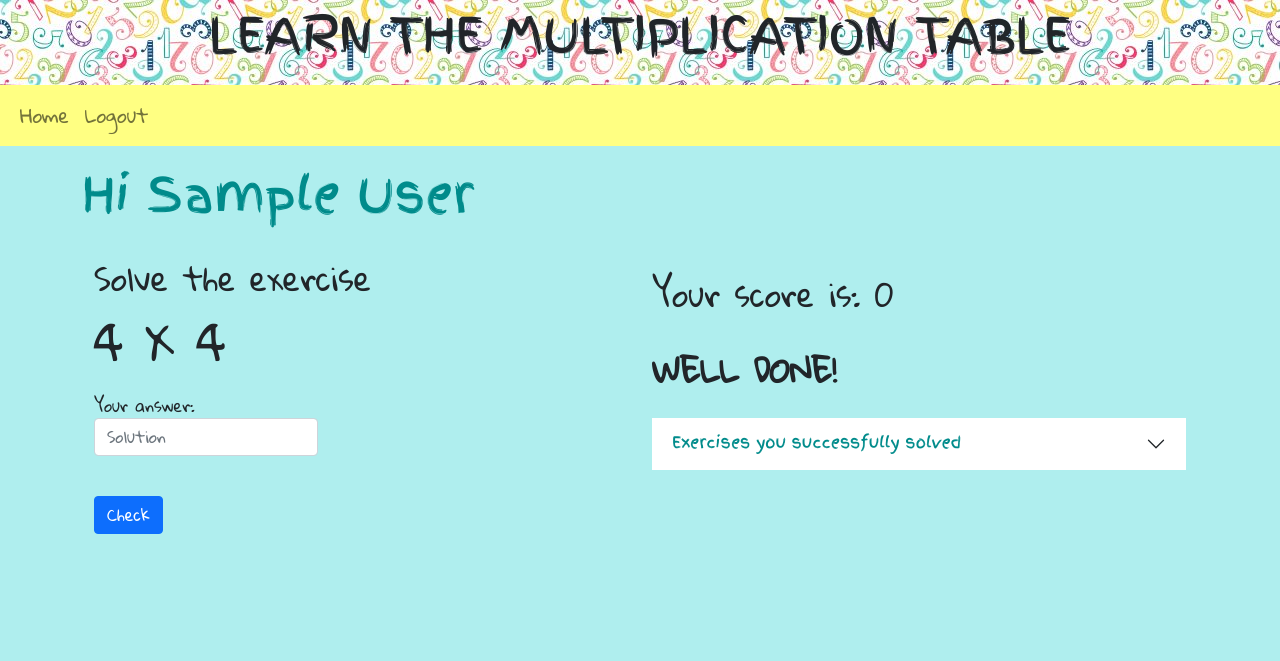
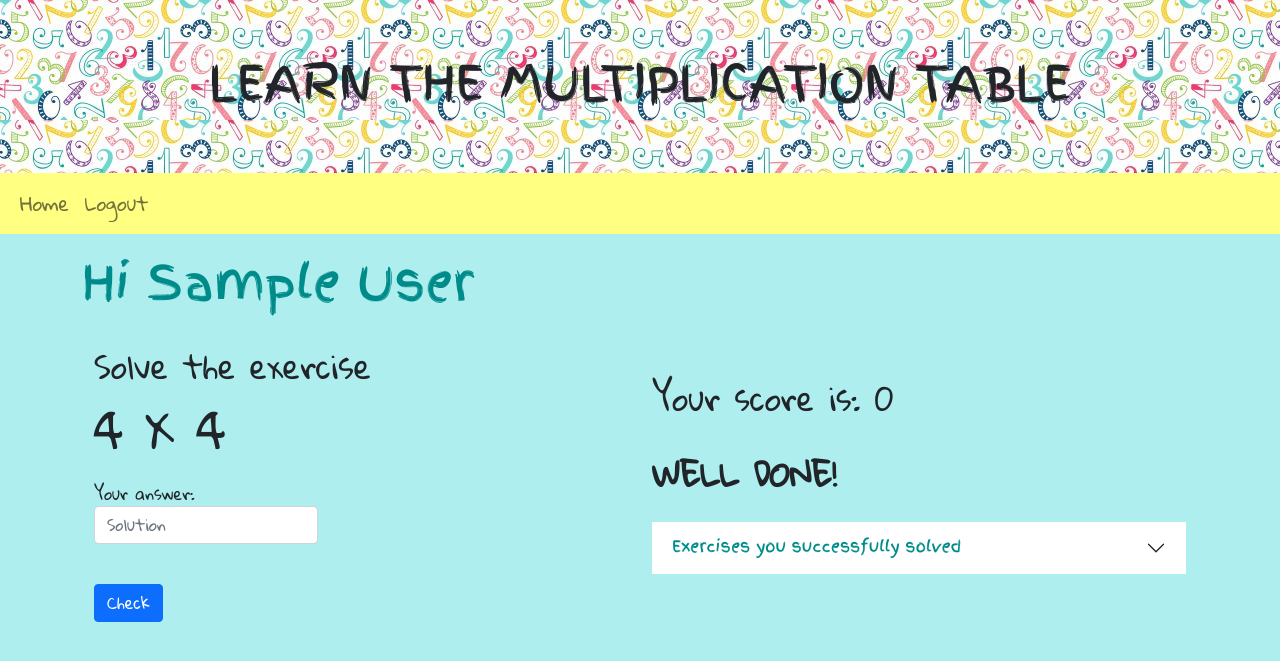
Before and after one commit to RuthMahallaMilano/multiplication_app, a Flask app: page / in a window 1280 px wide. Shown: the top 661 px of the page. Run offline with Flask 2, Linux system fonts and the light colour scheme; the visitor is signed in with stand-in values (Sample User, id 1); data comes from the database, SQL or seed files in the repository.

Commit message:
fix css 2

```diff
--- a/static/styles.css
+++ b/static/styles.css
@@ -16,6 +16,19 @@
 }
 
 
+@media screen and (min-width: 600px) {
+    .col1 {
+      width: 50%;
+      float: left;
+    }
+
+    .col2 {
+      width: 50%;
+      float: right;
+    }
+}
+
+
 header {
     overflow: hidden;
     background-image: url('background.jpg');
@@ -27,6 +40,7 @@ header h1 {
     font-size: 3em;
     padding: 0.2em;
     text-align: center;
+    margin: 1em;
 }
 
 
@@ -95,18 +109,5 @@ body {
 
 
 .col2 {
-    margin-top: 1em;
+    margin-top: 2em;
 }
-
-
-@media screen and (min-width: 600px) {
-    .col1 {
-      width: 50%;
-      float: left;
-    }
-
-    .col2 {
-      width: 50%;
-      float: right;
-    }
-}
```
